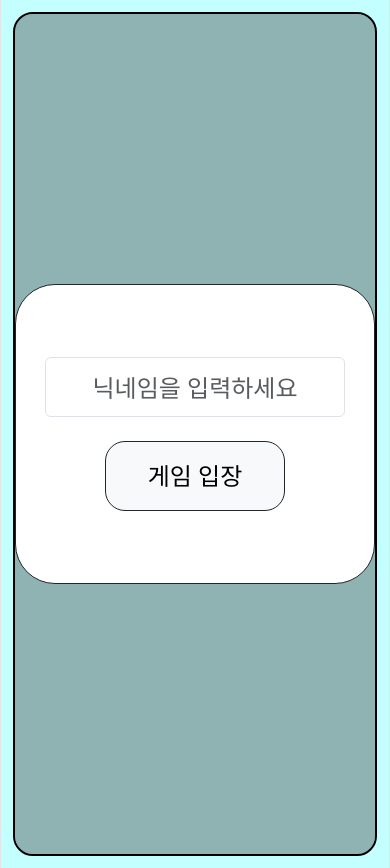
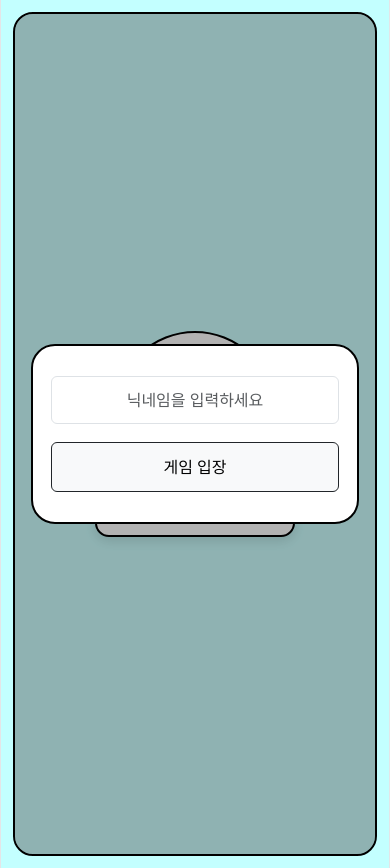
Before and after one commit to zwonhong/High-Five, a React (Vite) app in the folder Client/: page / in a window 390 px wide. Both pictures are taken after a click on the button "게임 시작하기". Built offline with nearby package versions, Linux system fonts and the light colour scheme; no server answers.

Commit message:
deleted modal inline style

```diff
--- a/Client/src/components/GameNextRoundModal.jsx
+++ b/Client/src/components/GameNextRoundModal.jsx
@@ -3,28 +3,15 @@ function GameNextRoundModal({ round }) {
 
   return (
 
-      <div
-        className="position-absolute top-0 start-0 w-100 h-100 d-flex justify-content-center align-items-center"
-        style={{
-          backgroundColor: "rgba(0,0,0,0.4)",
-          zIndex: 4000
-        }}
-      >
+    <div className="next-round-overlay">
 
-        <div
-          className="bg-white d-flex flex-column justify-content-center align-items-center"
-          style={{
-            width: "500px",
-            height: "300px",
-            borderRadius: "30px"
-          }}
-        >
+      <div className="next-round-modal">
 
-          <h1>
+        <h1 className="next-round-title">
           ROUND {round}
         </h1>
 
-          <p className="mt-3">
+        <p className="next-round-description">
           다음 라운드를 시작합니다
         </p>
 
--- a/Client/src/components/GameTimeoutModal.jsx
+++ b/Client/src/components/GameTimeoutModal.jsx
@@ -38,37 +38,26 @@ function GameTimeoutModal({
 
   return (
 
-    <div
-      className="position-absolute top-0 start-0 w-100 h-100 d-flex justify-content-center align-items-center"
-      style={{
-        backgroundColor: "rgba(0,0,0,0.3)",
-        zIndex: 3000
-      }}
-    >
+    <div className="timeout-overlay">
 
-      <div
-        className="bg-white border border-dark d-flex flex-column justify-content-center align-items-center"
-        style={{
-          width: "450px",
-          height: "300px",
-          borderRadius: "40px"
-        }}
-      >
+      <div className="timeout-modal">
 
-        <h2>
-          !!TIMEOUT!!
+        <h2 className="timeout-title">
+          !! TIMEOUT !!
         </h2>
 
-        <p className="mt-3">
+        <p className="timeout-description">
           아무도 정답을 맞추지 못했습니다
         </p>
 
-        <p className="mt-4">
+        <p className="timeout-message">
+
           {
             currentRound >= maxRound
               ? "잠시 후 결과 화면으로 이동합니다..."
               : "잠시 후 다음 라운드로 이동합니다..."
           }
+
         </p>
 
       </div>
--- a/Client/src/components/StartLoadingModal.jsx
+++ b/Client/src/components/StartLoadingModal.jsx
@@ -3,48 +3,20 @@ function StartLoadingModal() {
 
   return (
 
-      <div
-        className="position-absolute top-0 start-0 w-100 h-100 d-flex justify-content-center align-items-center"
-        style={{
-          backgroundColor: "rgba(0,0,0,0.4)",
-          zIndex: 2000
-        }}
-      >
+    <div className="start-loading-overlay">
 
       {/* 로딩 팝업 */}
-        <div
-          className="bg-white border border-dark d-flex flex-column justify-content-center align-items-center"
-          style={{
-            width: "500px",
-            height: "300px",
-            borderRadius: "40px"
-          }}
-        >
+      <div className="start-loading-modal">
 
         {/* 로딩 스피너 */}
-          <div
-            className="spinner-border mb-4"
-            style={{
-              width: "4rem",
-              height: "4rem"
-            }}
-          />
+        <div className="loading-spinner spinner-border" />
 
         {/* 텍스트 */}
-          <h3
-            style={{
-              fontWeight: "bold"
-            }}
-          >
+        <h3 className="loading-title">
           게임 시작 대기 중...
         </h3>
 
-          <p
-            className="mt-2"
-            style={{
-              fontSize: "18px"
-            }}
-          >
+        <p className="loading-description">
           다른 플레이어를 기다리고 있습니다
         </p>
 
--- a/Client/src/components/StartNicknameModal.jsx
+++ b/Client/src/components/StartNicknameModal.jsx
@@ -23,58 +23,36 @@ function StartNicknameModal({
 
   return (
 
-    <div
-      className="position-absolute top-0 start-0 w-100 h-100 d-flex justify-content-center align-items-center"
-      style={{
-        backgroundColor: "rgba(0,0,0,0.3)",
-        zIndex: 1000
-      }}
-    >
+    <div className="nickname-overlay">
 
-      {/* 팝업 */}
-      <div
-        className="bg-white border border-dark d-flex flex-column justify-content-center align-items-center"
-        style={{
-          width: "500px",
-          height: "300px",
-          borderRadius: "40px"
-        }}
-      >
+      <div className="nickname-modal">
 
-        {/* 에러 메시지 */}
         {
           errorMessage && (
-            <p className="text-danger mb-2" style={{ fontSize: "14px" }}>
+
+            <p className="nickname-error">
+
               {errorMessage}
+
             </p>
+
           )
         }
 
-        {/* 입력창 */}
         <input
           type="text"
+
           placeholder="닉네임을 입력하세요"
-          className="form-control text-center mb-4"
-          style={{
-            width: "300px",
-            height: "60px",
-            fontSize: "24px"
-          }}
+
+          className="nickname-input form-control"
 
           value={nickname}
 
           onChange={(e) => setNickname(e.target.value)}
         />
 
-        {/* 입장 버튼 */}
         <button
-          className="btn btn-light border border-dark"
-          style={{
-            width: "180px",
-            height: "70px",
-            fontSize: "24px",
-            borderRadius: "20px"
-          }}
+          className="nickname-button btn btn-light border border-dark"
 
           onClick={handleJoinClick}
         >
@@ -84,6 +62,7 @@ function StartNicknameModal({
       </div>
 
     </div>
+
   );
 }
 
--- a/Client/src/styles/GameEndModal.css
+++ b/Client/src/styles/GameEndModal.css
@@ -29,13 +29,15 @@
 
   .game-end-modal {
 
-    width: 450px;
+    width: 500px;
 
     max-width: 100%;
 
+    min-height: 300px;
+
     background: white;
 
-    border: 1px solid black;
+    border: 2px solid black;
 
     border-radius: 40px;
 
@@ -49,6 +51,8 @@
     padding: 40px;
 
     box-sizing: border-box;
+
+    text-align: center;
 
     gap: 12px;
   }
--- a/Client/src/styles/GameNextRoundModal.css
+++ b/Client/src/styles/GameNextRoundModal.css
@@ -0,0 +1,130 @@
+/* Overlay */
+.next-round-overlay {
+
+    position: absolute;
+
+    top: 0;
+    left: 0;
+
+    width: 100%;
+    height: 100%;
+
+    display: flex;
+
+    justify-content: center;
+    align-items: center;
+
+    background-color: rgba(0, 0, 0, 0.4);
+
+    z-index: 4000;
+
+    padding: 20px;
+
+    box-sizing: border-box;
+  }
+
+  /* Modal */
+  .next-round-modal {
+
+    width: 500px;
+
+    max-width: 100%;
+
+    min-height: 300px;
+
+    background: white;
+
+    border: 2px solid black;
+
+    border-radius: 40px;
+
+    display: flex;
+
+    flex-direction: column;
+
+    justify-content: center;
+    align-items: center;
+
+    padding: 40px;
+
+    box-sizing: border-box;
+
+    text-align: center;
+
+    gap: 12px;
+  }
+
+  /* Title */
+  .next-round-title {
+
+    margin: 0;
+
+    font-size: 48px;
+
+    word-break: break-word;
+  }
+
+  /* Description */
+  .next-round-description {
+
+    margin: 0;
+
+    font-size: 20px;
+
+    color: #555;
+  }
+
+  /* Tablet */
+  @media (max-width: 992px) {
+
+    .next-round-modal {
+
+      width: 420px;
+
+      min-height: 260px;
+
+      padding: 32px;
+    }
+
+    .next-round-title {
+
+      font-size: 40px;
+    }
+
+    .next-round-description {
+
+      font-size: 18px;
+    }
+
+  }
+
+  /* Mobile */
+  @media (max-width: 576px) {
+
+    .next-round-overlay {
+
+      padding: 16px;
+    }
+
+    .next-round-modal {
+
+      width: 100%;
+
+      min-height: 220px;
+
+      border-radius: 24px;
+
+      padding: 24px;
+    }
+
+    .next-round-title {
+
+      font-size: 32px;
+    }
+
+    .next-round-description {
+
+      font-size: 16px;
+    }
+
+  }
--- a/Client/src/styles/StartLoadingModal.css
+++ b/Client/src/styles/StartLoadingModal.css
@@ -0,0 +1,141 @@
+/* Overlay */
+.start-loading-overlay {
+
+    position: absolute;
+
+    top: 0;
+    left: 0;
+
+    width: 100%;
+    height: 100%;
+
+    display: flex;
+
+    justify-content: center;
+    align-items: center;
+
+    background-color: rgba(0, 0, 0, 0.4);
+
+    z-index: 2000;
+
+    padding: 20px;
+
+    box-sizing: border-box;
+  }
+
+  /* Modal */
+  .start-loading-modal {
+
+    width: 500px;
+
+    max-width: 100%;
+
+    min-height: 300px;
+
+    background: white;
+
+    border: 2px solid black;
+
+    border-radius: 40px;
+
+    display: flex;
+
+    flex-direction: column;
+
+    justify-content: center;
+    align-items: center;
+
+    text-align: center;
+
+    padding: 40px;
+
+    box-sizing: border-box;
+
+    gap: 12px;
+  }
+
+  /* Spinner */
+  .loading-spinner {
+
+    width: 4rem;
+
+    height: 4rem;
+
+    margin-bottom: 16px;
+
+    flex-shrink: 0;
+  }
+
+  /* Title */
+  .loading-title {
+
+    margin: 0;
+
+    font-weight: bold;
+
+    word-break: break-word;
+  }
+
+  /* Description */
+  .loading-description {
+
+    margin-top: 8px;
+
+    font-size: 18px;
+
+    color: #555;
+
+    word-break: break-word;
+  }
+
+  /* Tablet */
+  @media (max-width: 992px) {
+
+    .start-loading-modal {
+
+      width: 420px;
+
+      min-height: 260px;
+
+      padding: 32px;
+    }
+
+  }
+
+  /* Mobile */
+  @media (max-width: 576px) {
+
+    .start-loading-overlay {
+
+      padding: 16px;
+    }
+
+    .start-loading-modal {
+
+      width: 100%;
+
+      min-height: 220px;
+
+      border-radius: 24px;
+
+      padding: 24px;
+    }
+
+    .loading-spinner {
+
+      width: 3rem;
+
+      height: 3rem;
+    }
+
+    .loading-title {
+
+      font-size: 22px;
+    }
+
+    .loading-description {
+
+      font-size: 15px;
+    }
+
+  }
--- a/Client/src/styles/StartNicknameModal.css
+++ b/Client/src/styles/StartNicknameModal.css
@@ -0,0 +1,177 @@
+.nickname-overlay {
+
+    position: absolute;
+
+    top: 0;
+    left: 0;
+
+    width: 100%;
+    height: 100%;
+
+    display: flex;
+
+    justify-content: center;
+    align-items: center;
+
+    background-color: rgba(0, 0, 0, 0.3);
+
+    z-index: 1000;
+
+    padding: 20px;
+
+    box-sizing: border-box;
+  }
+
+
+  .nickname-modal {
+
+    width: 500px;
+
+    max-width: 100%;
+
+    min-height: 300px;
+
+    background: white;
+
+    border: 2px solid black;
+
+    border-radius: 40px;
+
+    display: flex;
+
+    flex-direction: column;
+
+    justify-content: center;
+    align-items: center;
+
+    padding: 40px;
+
+    box-sizing: border-box;
+
+    gap: 18px;
+
+    text-align: center;
+  }
+
+
+  .nickname-error {
+
+    margin: 0;
+
+    color: #dc3545;
+
+    font-size: 14px;
+
+    word-break: break-word;
+  }
+
+
+  .nickname-input {
+
+    width: 300px;
+
+    max-width: 100%;
+
+    height: 60px;
+
+    font-size: 24px;
+
+    text-align: center;
+
+    box-sizing: border-box;
+  }
+
+
+  .nickname-button {
+
+    width: 180px;
+
+    max-width: 100%;
+
+    height: 70px;
+
+    font-size: 24px;
+
+    border-radius: 20px;
+
+    flex-shrink: 0;
+  }
+
+
+  @media (max-width: 992px) {
+
+    .nickname-modal {
+
+      width: 420px;
+
+      min-height: 260px;
+
+      padding: 32px;
+    }
+
+  }
+
+
+  @media (max-width: 576px) {
+
+    .nickname-overlay {
+
+      padding: 16px;
+    }
+
+    .nickname-modal {
+
+      width: 100%;
+
+      min-height: 220px;
+
+      border-radius: 24px;
+
+      padding: 24px;
+    }
+
+    .nickname-input {
+
+      width: 100%;
+
+      height: 54px;
+
+      font-size: 18px;
+    }
+
+    .nickname-button {
+
+      width: 100%;
+
+      height: 56px;
+
+      font-size: 18px;
+    }
+
+  }
+
+
+  @media (max-width: 400px) {
+
+    .nickname-modal {
+
+      min-height: 180px;
+
+      padding: 18px;
+    }
+
+    .nickname-input {
+
+      height: 48px;
+
+      font-size: 16px;
+    }
+
+    .nickname-button {
+
+      height: 50px;
+
+      font-size: 16px;
+    }
+
+  }
```
Also changed, not shown: Client/src/styles/GameTimeoutModal.css (+145 -0 lines). Lines whose indentation alone changed are shown as unchanged.
